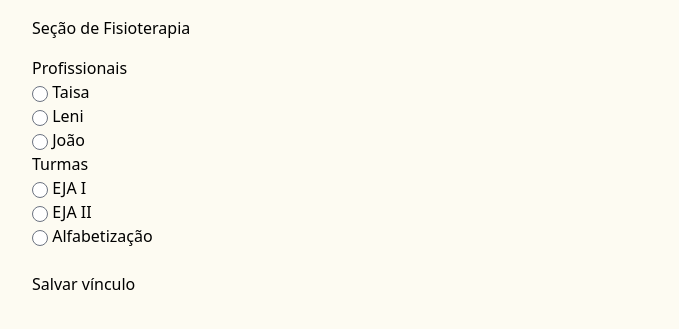
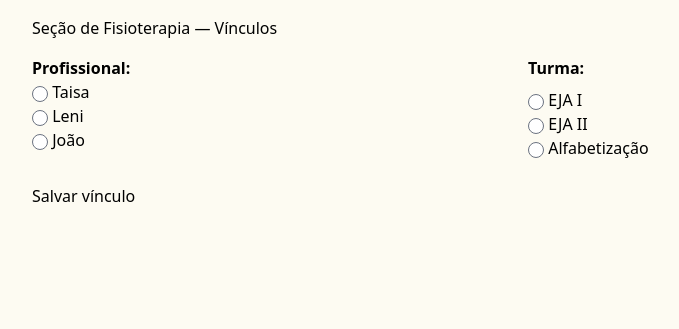
Before and after one commit to marcobabinski/auto-horario, a Django app: page /vinculo/4/editar/ in a window 1280 px wide. Shown: the top 329 px of the page, without its empty margins (240-919 px from the left). Run offline with Django 5.2, Linux system fonts and the light colour scheme; a user stored in the database is signed in; data comes from the database, SQL or seed files in the repository; style sheets or scripts are compiled from the project's sources; some libraries are stand-ins or nearby versions.

Commit message:
Ajustes práticos: tela de vínculos

```diff
--- a/autohorario/forms.py
+++ b/autohorario/forms.py
@@ -179,7 +179,15 @@ class VinculoForm(forms.ModelForm):
     def __init__(self, *args, **kwargs):
         super().__init__(*args, **kwargs)
 
-        # Definir valores iniciais apenas se o formulário não estiver recebendo dados via POST
-        if not self.is_bound:
-            self.fields["id_profissional"].initial = Profissional.objects.first()
-            self.fields["id_turma"].initial = Turma.objects.first()
+        print(self.instance.id_turma.first())  # Debug para verificar os valores iniciais
+
+        if self.instance and self.instance.pk:
+            # Define os valores iniciais usando set() para garantir apenas um elemento
+            if self.instance.id_profissional.exists():
+                self.instance.id_profissional.set([self.instance.id_profissional.first()])
+            if self.instance.id_turma.exists():
+                self.instance.id_turma.set([self.instance.id_turma.first()])
+
+            # Define os valores iniciais nos campos do formulário para renderização no template
+            self.fields["id_profissional"].initial = self.instance.id_profissional.first()
+            self.fields["id_turma"].initial = self.instance.id_turma.first()
--- a/autohorario/templates/editar_vinculo.html
+++ b/autohorario/templates/editar_vinculo.html
@@ -4,15 +4,21 @@
 {% load custom_filters %}
 
 {% block screen %}
-    <c-title underline>{{ atividade.nome }}</c-title>
+    <c-title underline>{{ atividade.nome }} — Vínculos</c-title>
 
     <div class="mt-4">
         <form method="post">
             {% csrf_token %}
-            <h3>Profissionais</h3>
-            {{ form.id_profissional }}
-            <h3>Turmas</h3>
-            {{ form.id_turma }}
+            <div class="grid lg:grid-cols-2 grid-cols-1">
+                <div class="font-semibold mb-2">
+                    <h3>Profissional:</h3>
+                    <div class="font-normal">{{ form.id_profissional }}</div>
+                </div>
+                <div class="">
+                    <h3 class="font-semibold mb-2">Turma:</h3>
+                    {{ form.id_turma }}
+                </div>
+            </div>
             <br>
             <c-form-button color="tertiary" variant="default" type="submit">Salvar vínculo</c-form-button>
         </form>
--- a/autohorario/views.py
+++ b/autohorario/views.py
@@ -528,8 +528,9 @@ def export(request):
 def editar_vinculo(request, id_atividade):
     atividade = get_object_or_404(Atividade, pk=id_atividade)
 
+    form = VinculoForm(request.POST, instance=atividade)
+
     if request.method == "POST":
-        form = VinculoForm(request.POST, instance=atividade)
         if form.is_valid():
             form.save()
             messages.success(request, "Vínculo salvo com sucesso!")
--- a/matriz_periodos.json
+++ b/matriz_periodos.json
@@ -1 +1 @@
-[[], [], [], [], [], [], [], [["Taisa", "EJA I"]], [], [], [], [], [], [], [], [], [], [], [], []]
+[[], [], [], [], [], [], [], [], [], [], [], [], [["Taisa", "EJA I"]], [], [], [], [], [], [], []]
--- a/oi-tstamp.txt
+++ b/oi-tstamp.txt
@@ -1 +1 @@
-2025-02-12 22:14:44.614149
+2025-02-12 22:44:18.237860
```
Also changed, not shown: autohorario/templates/login.html (+0 -12 lines).
